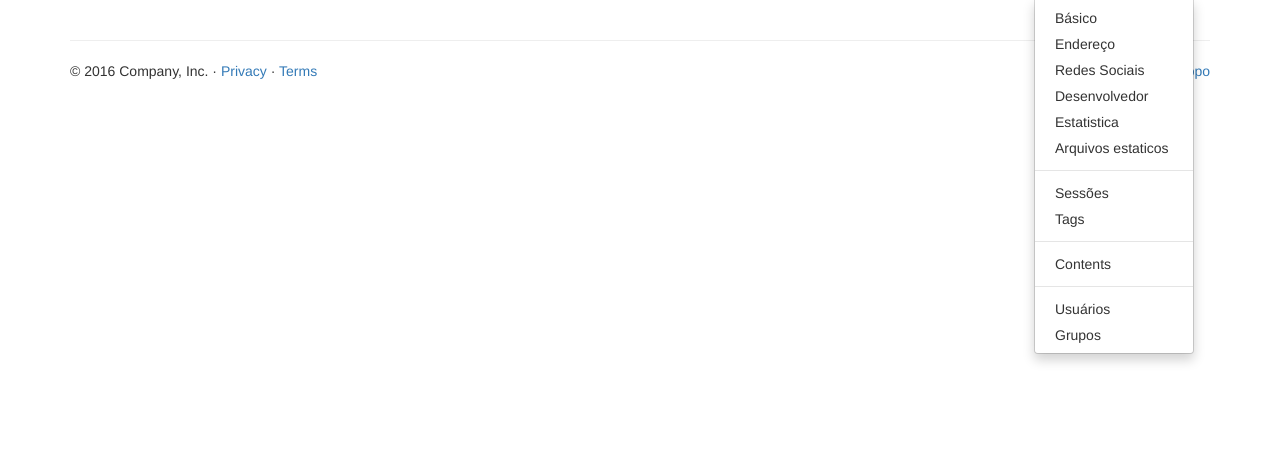
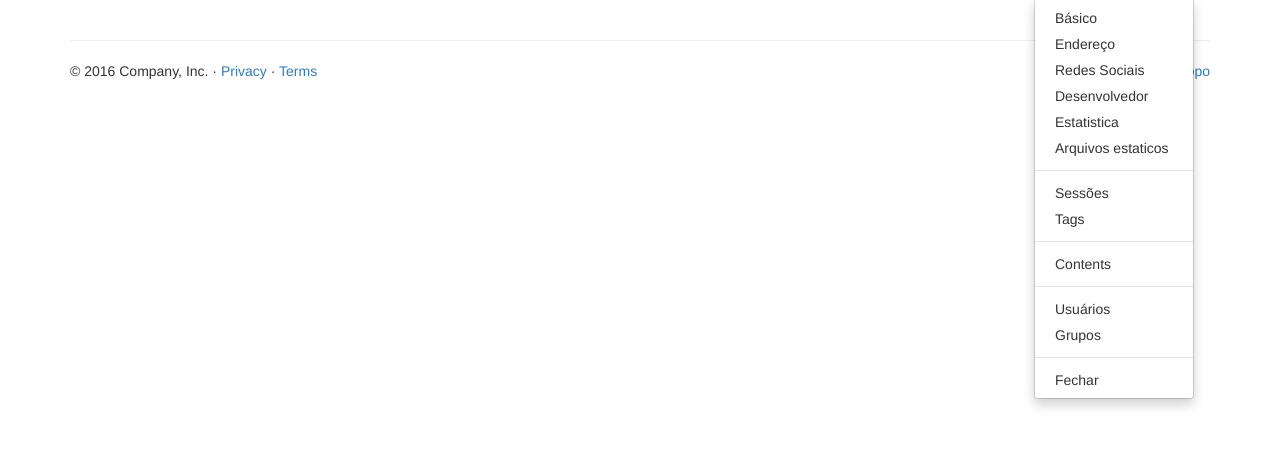
Before and after one commit to janerbastos/GestorSites, a Django app: template manage_main/templates/manage/open_site.html in a window 1280 px wide, after a click on "Configurar...". Shown: the part 52-512 px from the top of the page. Run offline with Django 3.2, Linux system fonts and the light colour scheme; the template is opened without the code that fills it, so the values that code supplies are empty; parts of the project's set-up code (start-up, migrations or seed data) failed here and were passed over; some libraries are stand-ins or nearby versions.

Commit message:
Inclusão do link fechar configuração do site

```diff
--- a/manage_main/templates/manage/main_menu.html
+++ b/manage_main/templates/manage/main_menu.html
@@ -25,6 +25,8 @@
 				  	<li role="separator" class="divider"></li>
 				  	<li {% if action == 'users' %}class='active'{% endif %}><a href="{% url 'manage_main:create_edit_user' site.url %}">Usuários</a></li>
 				  	<li {% if action == 'groups' %}class='active'{% endif %}><a href="{% url 'manage_main:create_edit_permissao' site.url %}">Grupos</a></li>
+				  	<li role="separator" class="divider"></li>
+				  	<li><a href="{% url 'manage_main:index' %}">Fechar</a></li>
 				  </ul>
 				</li>
 			</ul>
```
